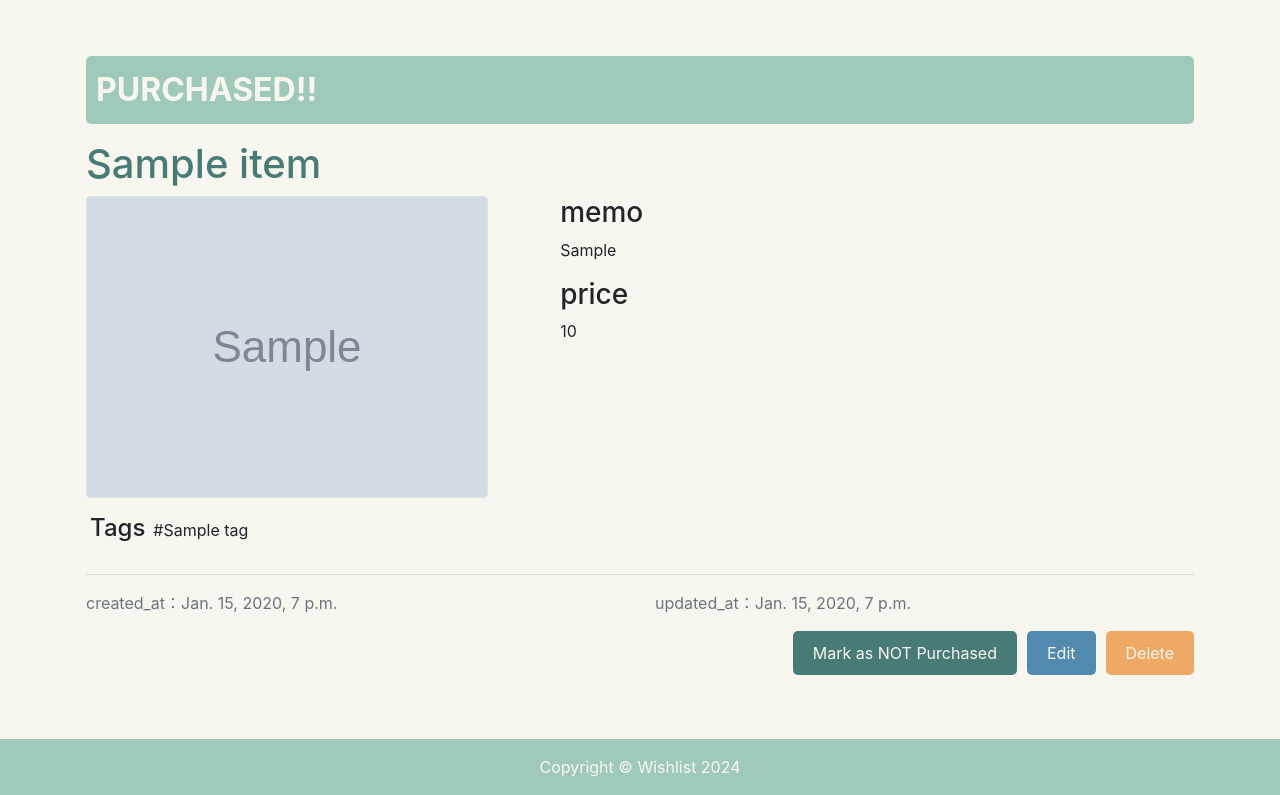
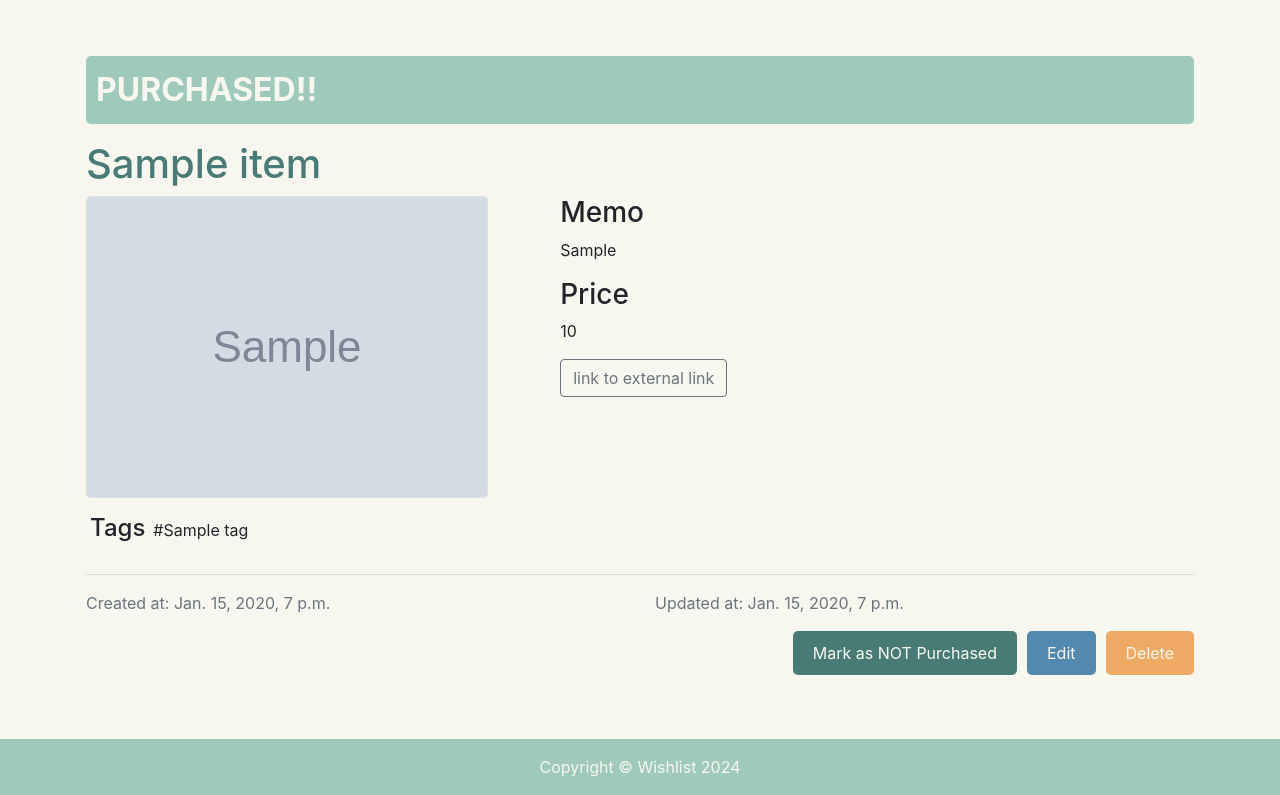
Before and after one commit to azs96/wishlist, a Django app: page /item/1 in a window 1280 px wide. Shown: the part 56-851 px from the top of the page. Run offline with Django 5.2, Linux system fonts and the light colour scheme; tables that the repository leaves empty hold one stand-in row (values such as "Sample post"); grey boxes marked "Sample" are stand-in pictures; some libraries are stand-ins or nearby versions.

Commit message:
add url field

```diff
--- a/items/models.py
+++ b/items/models.py
@@ -25,6 +25,7 @@ class Item(models.Model):
     options = {"quality": 80}
   )
 
+  url = models.URLField(blank=True, null=True)
   purchased = models.BooleanField(default=False)
   tags = models.ManyToManyField(Tag, blank=True)
 
--- a/items/templates/items/item_detail.html
+++ b/items/templates/items/item_detail.html
@@ -16,10 +16,17 @@
         {% endif %}
     </div>
     <div class="col-lg-7">
-      <h3>memo</h3>
+        <h3>Memo</h3>
         <p>{{ item.memo }}</p>
-      <h3>price</h3>
+        <h3>Price</h3>
         <p>{{ item.price }}</p>
+        {% if item.url %}
+            <h3>
+                <a href="{{ item.url }}" class="btn btn-outline-secondary" style="text-decoration: none;">
+                    <i class="fas fa-external-link-alt"></i> link to external link
+                </a>
+            </h3>
+        {% endif %}
     </div>
 </div>
 <div class="row ml-1 align-items-baseline">
@@ -31,10 +38,10 @@
 <hr>
 <div class="row">
     <div class="col">
-        <p class="text-muted">created_at：{{ item.created_at }}</p>
+        <p class="text-muted">Created at: {{ item.created_at }}</p>
     </div>
     <div class="col">
-        <p class="text-muted">updated_at：{{ item.updated_at }}</p>
+        <p class="text-muted">Updated at: {{ item.updated_at }}</p>
     </div>
 </div>
 <div class="row">
```
Also changed, not shown: items/migrations/0005_item_url.py (added). Lines whose indentation alone changed are shown as unchanged.
